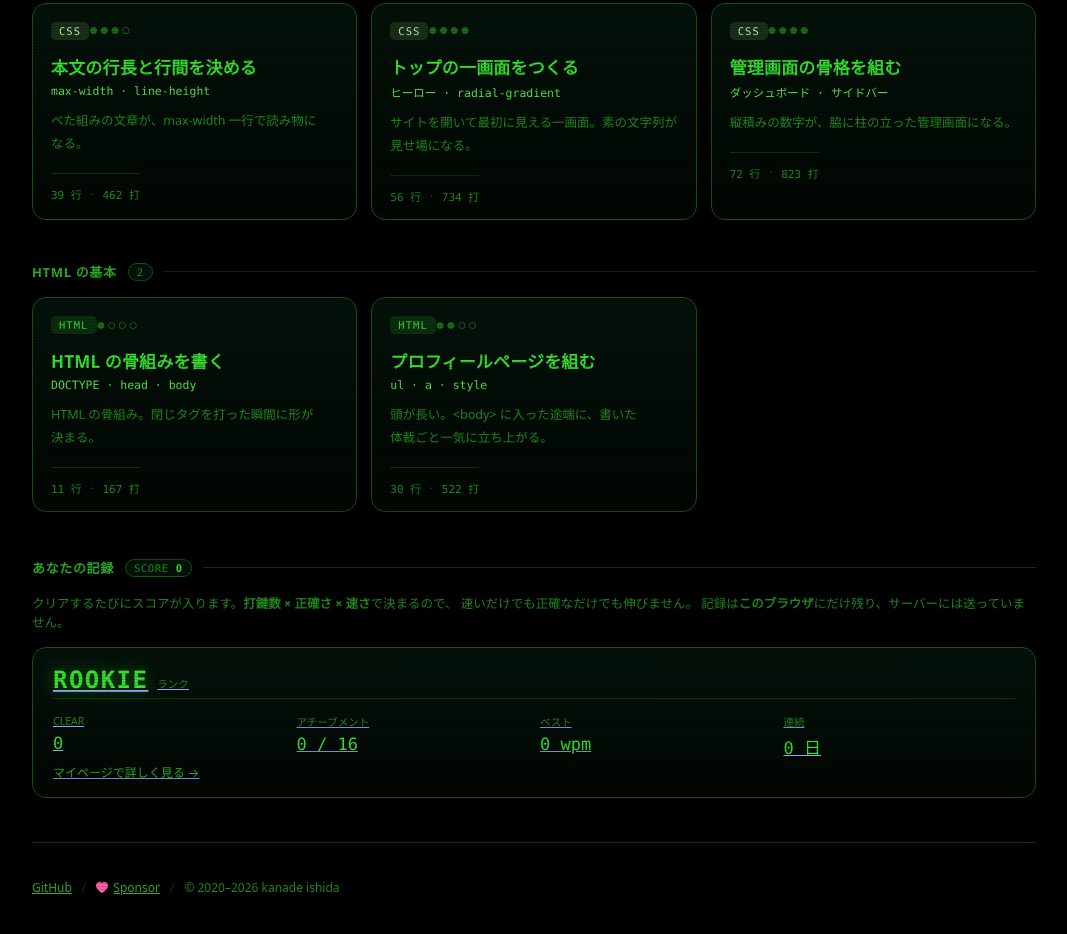
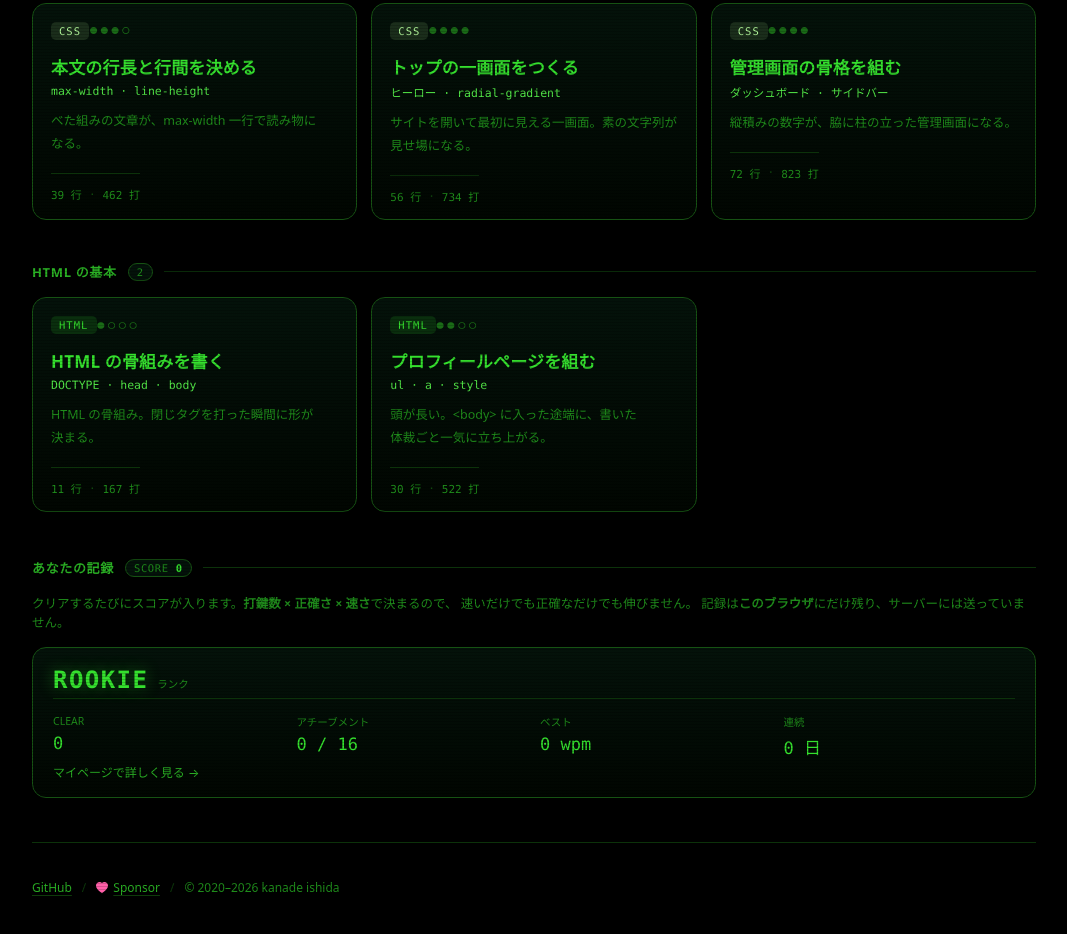
Before and after one commit to kanade0525/typing-engineer, a website with bundled scripts: page index.html in a window 1280 px wide. Shown: the part 1642-2576 px from the top of the page, without its empty margins (106-1173 px from the left). Built offline with nearby package versions, Linux system fonts and the light colour scheme.

Commit message:
リンクにブラウザ既定の下線が出ていたのを消す
app.css に text-decoration の指定が一つも無く、a への基本指定も無かった。
リンク全部にブラウザ既定の下線が出ていた。

  ヘッダーの </> Typing Engineer
  ステージ / マイページ
  SCORE の枠
  一覧の下の記録カード（<a> で囲っているので中身が全部）
  フッターの GitHub / Sponsor

a { color: inherit; text-decoration: none } を置いた。
見出しやカードまで <a> で囲っているので、既定のままだと線だらけになる。

ただし単独で置いた文字リンク（フッターの二つ）は色だけだと押せると分からないので、
そこにだけ狙って線を引いた。緑の細い線、下に 3px 逃がす。既定の青と太さは使わない。

```diff
--- a/assets/css/app.css
+++ b/assets/css/app.css
@@ -75,6 +75,25 @@
 .screen {
   position: relative;
   z-index: 1;
+}
+
+/* 既定の下線と青は使わない。
+   見出しやカードまで <a> で囲っているので、そのままだと全部に線が出る */
+a {
+  color: inherit;
+  text-decoration: none;
+}
+
+/* 単独で置いてある文字のリンクだけ、狙って線を引く */
+.credit a {
+  text-decoration: underline;
+  text-decoration-color: rgba(53, 224, 46, 0.32);
+  text-decoration-thickness: 1px;
+  text-underline-offset: 3px;
+}
+
+.credit a:hover {
+  text-decoration-color: currentColor;
 }
 
 :focus-visible {
```
